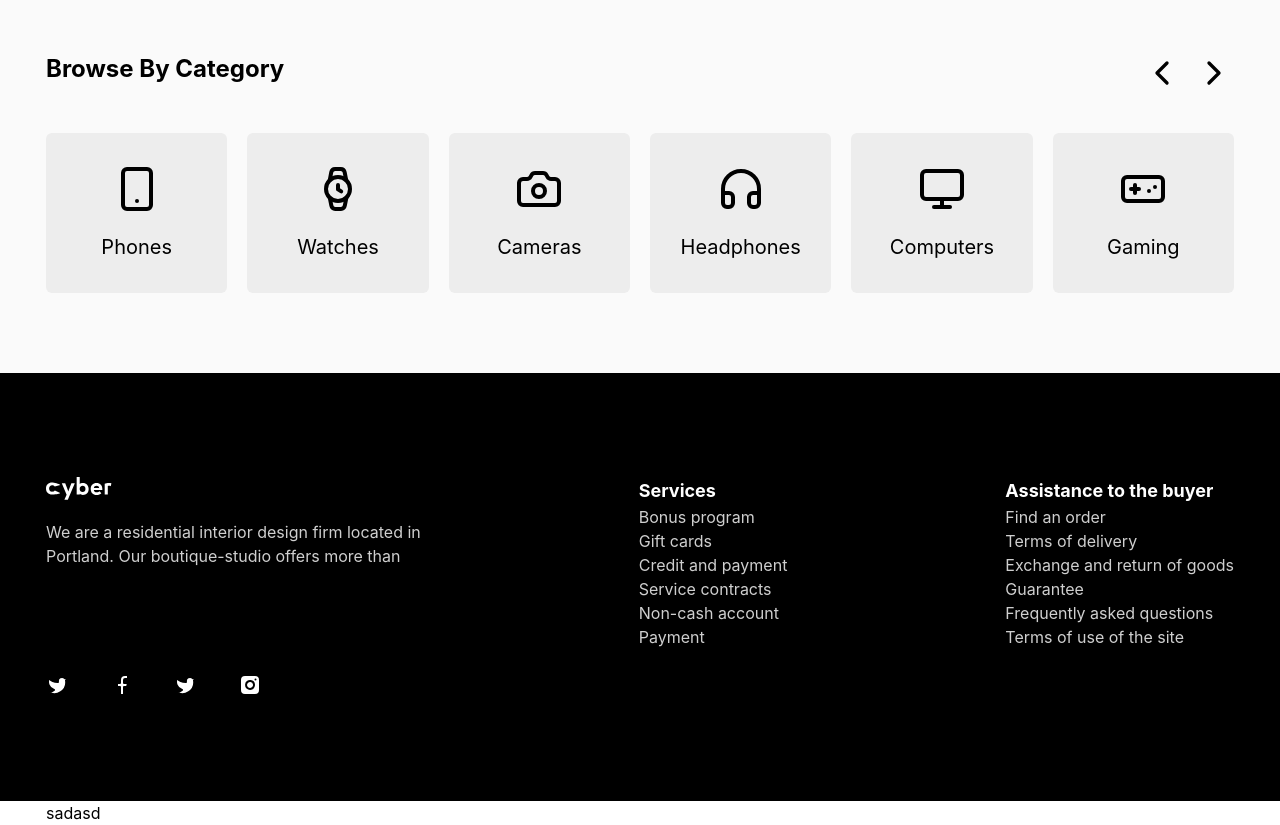
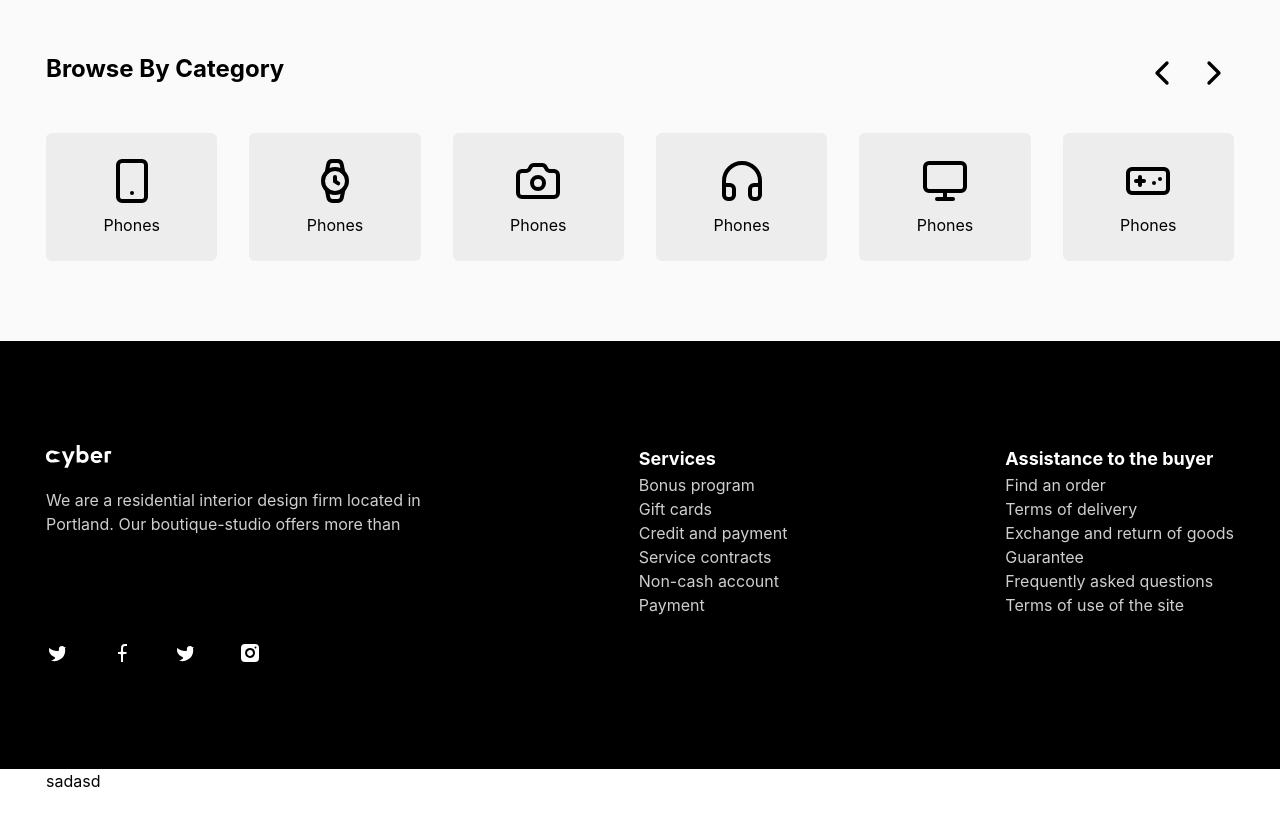
Before and after one commit to twsone1337/webstore, a Vue app: page / in a window 1280 px wide. Shown: the part 1480-2305 px from the top of the page. After the commit the page ends 2273 px from the top, so only its background shows below. Built offline with nearby package versions, Linux system fonts and the light colour scheme; no server answers.

Commit message:
fix: icons w h

```diff
--- a/src/components/ProductCategories.vue
+++ b/src/components/ProductCategories.vue
@@ -8,53 +8,14 @@
           <ChevronRight class="size-10 cursor-pointer" />
         </div>
       </div>
-      <div class="grid grid-cols-6 gap-5">
+      <div class="grid grid-cols-6 gap-8">
         <div
-          class="bg-[#EDEDED] rounded-md flex justify-center items-center px-14 py-6 h-[160px]"
+        v-for="(icon, index) in icons"
+          class="bg-[#EDEDED] rounded-md flex justify-center items-center px-14 py-6"
         >
           <div class="">
-            <Smartphone class="mx-auto size-12 mb-5" />
-            <span class="text-xl">Phones</span>
-          </div>
-        </div>
-        <div
-          class="bg-[#EDEDED] rounded-md flex justify-center items-center px-14 py-6 h-[160px]"
-        >
-          <div>
-            <Watch class="mx-auto size-12 mb-5" />
-            <span class="text-xl">Watches</span>
-          </div>
-        </div>
-        <div
-          class="bg-[#EDEDED] rounded-md flex justify-center items-center px-14 py-6 h-[160px]"
-        >
-          <div>
-            <Camera class="mx-auto size-12 mb-5" />
-            <span class="text-xl">Cameras</span>
-          </div>
-        </div>
-        <div
-          class="bg-[#EDEDED] rounded-md flex justify-center items-center px-14 py-6 h-[160px]"
-        >
-          <div>
-            <Headphones class="mx-auto size-12 mb-5" />
-            <span class="text-xl">Headphones</span>
-          </div>
-        </div>
-        <div
-          class="bg-[#EDEDED] rounded-md flex justify-center items-center px-14 py-6 h-[160px]"
-        >
-          <div>
-            <Monitor class="mx-auto size-12 mb-5" />
-            <span class="text-xl">Computers</span>
-          </div>
-        </div>
-        <div
-          class="bg-[#EDEDED] rounded-md flex justify-center items-center px-6 py-14 h-[160px]"
-        >
-          <div>
-            <Gamepad class="mx-auto size-12 mb-5" />
-            <span class="text-xl">Gaming</span>
+            <component :is="icon.icon" class="mx-auto size-12 mb-2" />
+            <span class="text-base">Phones</span>
           </div>
         </div>
       </div>
@@ -73,4 +34,32 @@ import {
   Smartphone,
   Watch,
 } from 'lucide-vue-next';
+
+
+const icons = [
+  {
+    name: 'Phones',
+    icon: Smartphone
+  },
+  {
+    name: 'Watches',
+    icon: Watch
+  },
+  {
+    name: 'Cameras',
+    icon: Camera
+  },
+  {
+    name: 'Headphones',
+    icon: Headphones
+  },
+  {
+    name: 'Computers',
+    icon: Monitor
+  },
+  {
+    name: 'Gaming',
+    icon: Gamepad
+  },
+]
 </script>
```
